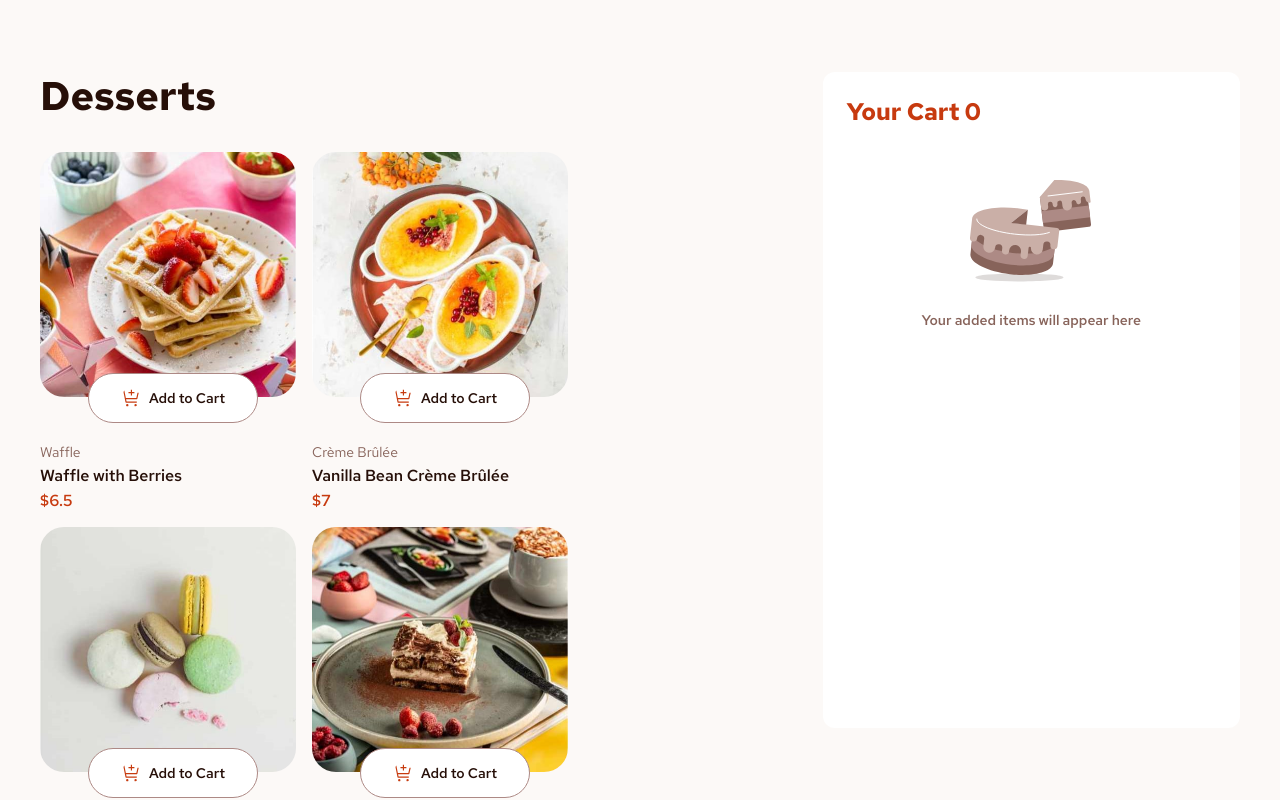
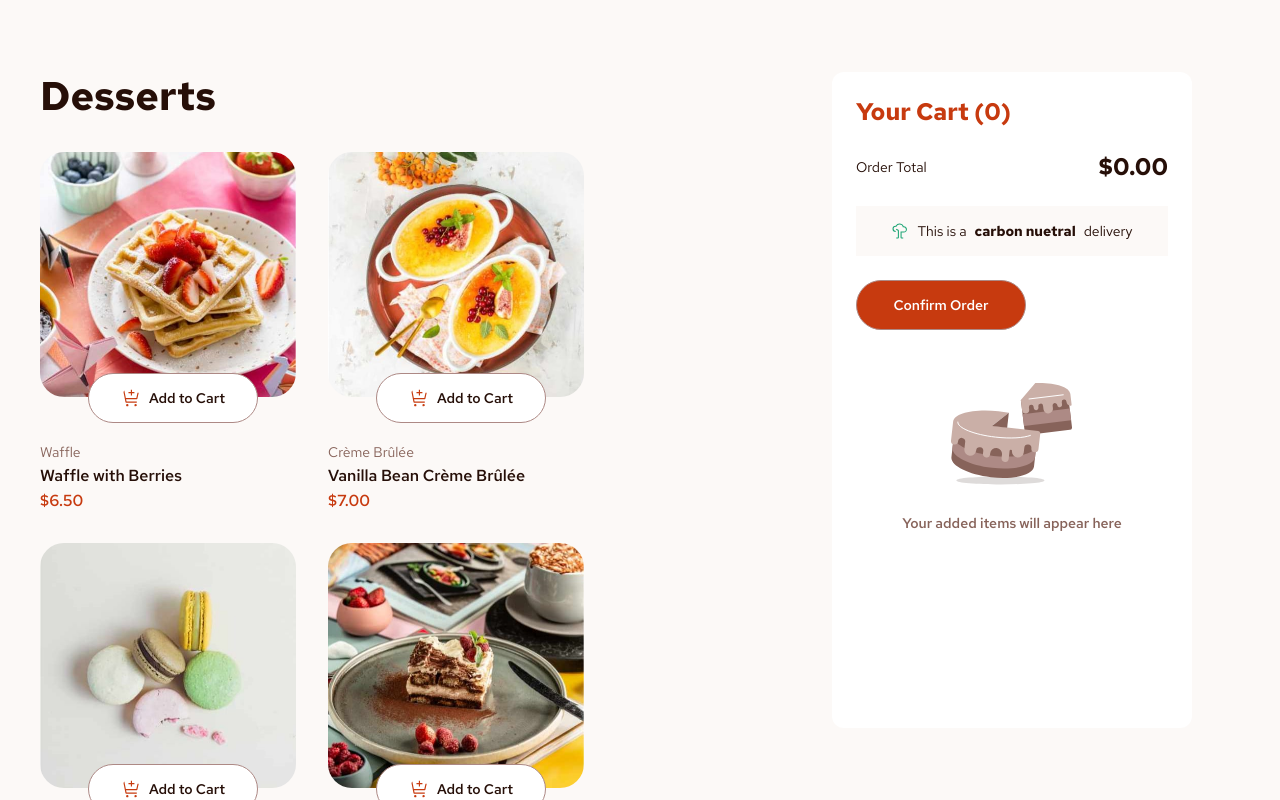
Before and after one commit to unachoza/Frontend-Mentor-Collection, a React (Vite) app: page /productlistwithcart in a window 1280 px wide. Built offline with nearby package versions, Linux system fonts and the light colour scheme.

Commit message:
cart logic complete

```diff
--- a/src/components/junior/ProductListWithCart/ProductListWithCart.module.css
+++ b/src/components/junior/ProductListWithCart/ProductListWithCart.module.css
@@ -39,7 +39,7 @@ body {
 	display: flex;
 	flex-direction: row;
 	padding: 4.5rem 2.5rem;
-	gap: 0.5rem;
+	gap: 1.5rem;
     background-color: var(--Rose50);
     overflow: scroll;
     overflow-y: visible;
@@ -47,7 +47,7 @@ body {
 
 .product-list-container {
 	flex-direction: column;
-	width: 65%;
+	width: 64%;
 	display: flex;
 	gap: 2rem;
 }
@@ -56,7 +56,7 @@ body {
 	display: flex;
 	flex-direction: row;
 	flex-wrap: wrap;
-	gap: 1rem;
+	gap: 2rem;
 }
 
 h1.title {
--- a/src/components/junior/ProductListWithCart/ProductListWithCart.tsx
+++ b/src/components/junior/ProductListWithCart/ProductListWithCart.tsx
@@ -8,33 +8,32 @@ export type Item = {
 	id: number;
 	name: string;
 	price: number;
-	quantity?: number;
+	quantity: number;
+};
+
+type ShoppingCart = {
+	item?: Item;
 };
 
 const ProductListWithCart = () => {
 	const [shopppingCart, setShopppingCart] = useState<Item[]>([]);
 
-	const addItem = (item: Item): void => {
-		const { id, name, price } = item;
-		console.log("added", name);
-		//if item is in shopping cart increase quantity,
-		//else add new item
-		// shopppingCart.findIndex((item) => item.id == id);
-		const newItems = [
-			...shopppingCart,
-			{
-				id,
-				name,
-				price,
-				quantity: 1,
-			},
-		];
-		setShopppingCart(newItems);
+	const addItem = (newItem: Item): void => {
+		setShopppingCart((prevCart) => {
+			const existingItem = prevCart.find((item) => item.id === newItem.id);
+
+			if (existingItem) {
+				return prevCart.map((item) => (item.id === newItem.id ? { ...item, quantity: item.quantity + 1 } : item));
+			}
+
+			return [...prevCart, { ...newItem, quantity: 1 }];
+		});
 	};
 
 	const removeItem = (id: number): void => {
-		const updatedItems = shopppingCart.filter((item) => item.id !== id);
-		setShopppingCart(updatedItems);
+		setShopppingCart((prevCart) =>
+			prevCart.map((item) => (item.id === id ? { ...item, quantity: item.quantity - 1 } : item)).filter((item) => item.quantity > 0)
+		);
 	};
 
 	return (
--- a/src/components/junior/ProductListWithCart/components/Button/Button.tsx
+++ b/src/components/junior/ProductListWithCart/components/Button/Button.tsx
@@ -27,6 +27,7 @@ const Button = ({ product, addItem, removeItem }: ButtonProps) => {
 	const handleDecrease = () => {
 		if (quantity > 1) {
 			setQuantity((prevState) => prevState - 1);
+			removeItem(product.id)
 		} else if (quantity == 1) {
 			setQuantity(1);
 			//if quantity is 1, button needs to return to inactive state
--- a/src/components/junior/ProductListWithCart/components/Cart/Cart.module.css
+++ b/src/components/junior/ProductListWithCart/components/Cart/Cart.module.css
@@ -3,9 +3,9 @@
 	height: 8rem;
 }
 
-.cart {
+.cart-container {
 	display: flex;
-	width: 35%;
+	width: 30%;
 	padding: 1.5rem;
 	flex-direction: column;
 	align-items: flex-start;
@@ -24,11 +24,23 @@
 	text-align: left;
 }
 
+.cart {
+	/* width: 100%; */
+	display: flex;
+	width: 24rem;
+	padding: var(--spacing-300, 1.5rem);
+	flex-direction: column;
+	align-items: flex-start;
+	gap: var(--spacing-300, 1.5rem);
+}
+
 .added-item {
 	display: flex;
 	justify-content: space-between;
 	align-items: center;
 	align-self: stretch;
+	border-bottom: solid 1px var(--Rose100);
+	padding-bottom: 1rem;
 }
 
 .item-info {
@@ -83,7 +95,68 @@
 button.remove-button {
 	height: 1.125rem;
 	width: 1.125rem;
+	margin: 0;
 }
+
+.order-total {
+	display: flex;
+	justify-content: space-between;
+	align-items: center;
+	align-self: stretch;
+}
+
+.order-total .text {
+	color: var(--Rose900);
+	font-family: "RedHat";
+	font-size: 0.875rem;
+	font-style: normal;
+	font-weight: 400;
+	line-height: normal;
+}
+
+.order-total .total {
+	color: var(--Rose900);
+	font-family: "RedHat";
+	font-size: 1.5rem;
+	font-style: normal;
+	font-weight: 700;
+	line-height: normal;
+}
+
+.carbon-info-container {
+	display: flex;
+	padding: 1rem;
+	flex-direction: row;
+	justify-content: center;
+	align-items: center;
+	gap: 1.5rem;
+	align-self: stretch;
+	background-color: var(--Rose50);
+}
+
+.carbon-nuetral-info {
+	color: var(--Rose900);
+	font-size: 0.875em;
+	font-family: "RedHat";
+	display: flex;
+	justify-content: center;
+	align-items: center;
+	gap: 0.5rem;
+}
+
+.carbon-info-container img {
+	height: 1.125rem;
+	width: 1.125rem;
+}
+
+button.confirm {
+	background-color: var(--Red);
+	color: var(--White);
+	margin: 0;
+	display: flex;
+	align-self: stretch;
+}
+
 .cart-empty-text {
 	color: var(--Rose-500, #87635a);
 	text-align: center;
--- a/src/components/junior/ProductListWithCart/components/Cart/Cart.tsx
+++ b/src/components/junior/ProductListWithCart/components/Cart/Cart.tsx
@@ -2,16 +2,28 @@ import classes from "./Cart.module.css";
 import emptyCart from "/assets/ProductListWithCart/images/illustration-empty-cart.svg";
 import { type Item } from "../../ProductListWithCart";
 import removeIcon from "../../assets/removeIcon.svg";
+import treeIcon from "../../assets/treeIcon.svg";
 
 interface CartProps {
 	cart: Item[];
 }
 
 const Cart = ({ cart }: CartProps) => {
+	const getTotalQuantity = (): number => {
+		let total = 0;
+		cart.forEach((item) => (total += item.quantity));
+		return total;
+	};
+
+	const getTotal = (): number => {
+		let total = 0;
+		cart.forEach((item) => (total += item.quantity * item.price));
+		return total;
+	};
 	return (
-		<div className={classes.cart}>
+		<div className={classes["cart-container"]}>
 			<div className={classes["cart-title-text"]}>
-				Your Cart <span>0</span>
+				Your Cart (<span>{getTotalQuantity()}</span>)
 			</div>
 			{cart.map((item) => {
 				const { name, price, quantity } = item;
@@ -31,6 +43,18 @@ const Cart = ({ cart }: CartProps) => {
 					</div>
 				);
 			})}
+			<div className={classes["order-total"]}>
+				<div className={classes.text}>Order Total</div>
+				<div className={classes.total}>${getTotal().toFixed(2)}</div>
+			</div>
+			<div className={classes["carbon-info-container"]}>
+				<div className={classes["carbon-nuetral-info"]}>
+					<img src={treeIcon} alt="carbon nuetral" /> This is a <strong>carbon nuetral</strong> delivery
+				</div>
+			</div>
+			<button className={classes.confirm} onClick={() => console.log("order sent!")}>
+				Confirm Order
+			</button>
 			{cart.length < 1 && (
 				<div className={classes["empty-placeholder"]}>
 					<img src={emptyCart} alt="empty" />
--- a/src/components/junior/ProductListWithCart/components/Product/Product.tsx
+++ b/src/components/junior/ProductListWithCart/components/Product/Product.tsx
@@ -3,7 +3,7 @@ import Button from "../Button/Button";
 import { type Item } from "../../ProductListWithCart";
 
 export type Product = {
-	id: number,
+	id: number;
 	image: {
 		thumbnail: string;
 		mobile: string;
@@ -32,7 +32,7 @@ const Product = ({ productInfo, addItem, removeItem }: ProductProps) => {
 			<div className={classes["product-info"]}>
 				<div className={classes.category}>{category}</div>
 				<div className={classes.name}>{name}</div>
-				<div className={classes.price}>${price}</div>
+				<div className={classes.price}>${price.toFixed(2)}</div>
 			</div>
 		</div>
 	);
```
Also changed, not shown: src/components/junior/ProductListWithCart/assets/treeIcon.svg (renamed from public/assets/ProductListWithCart/images/icon-carbon-neutral.svg).
